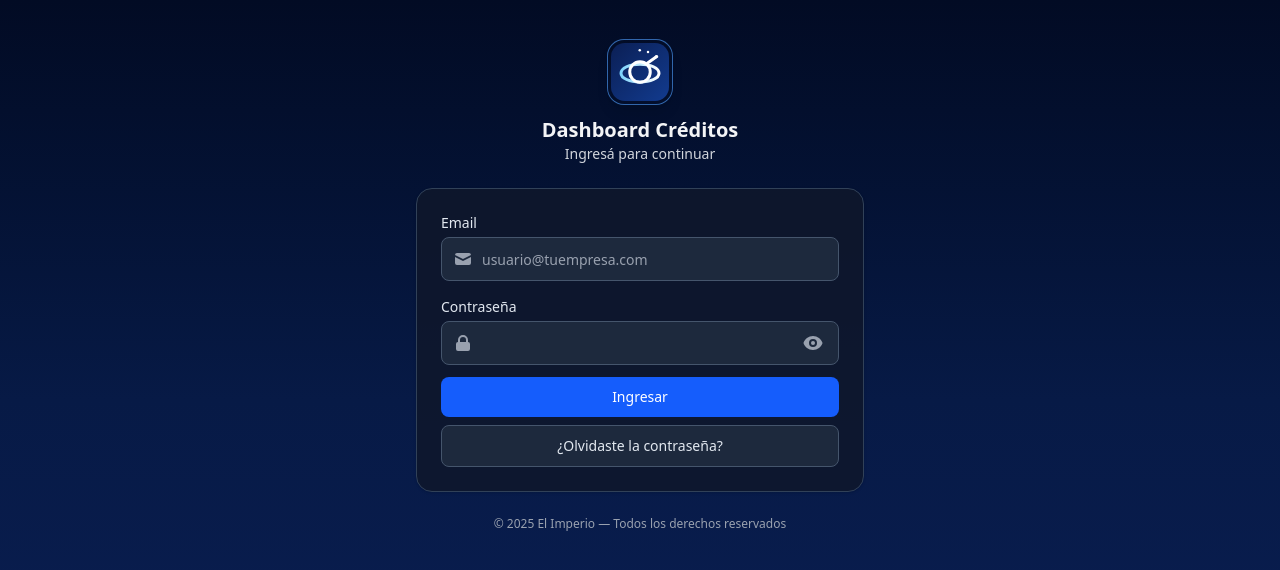
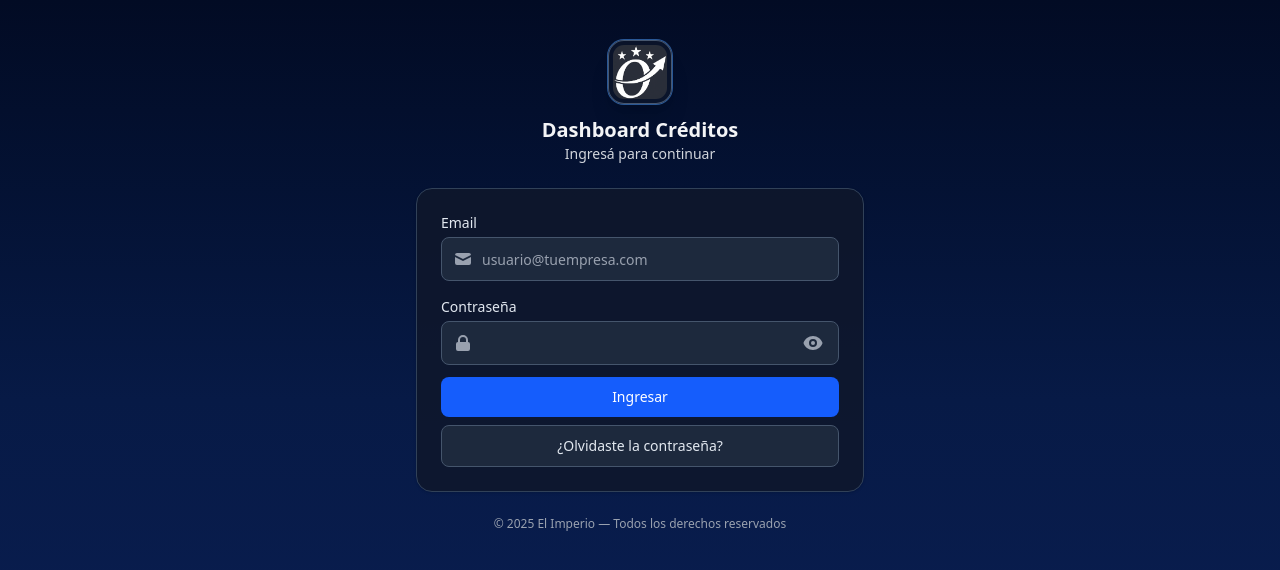
Before and after one commit to Zetta94/creditos-client, a React (Vite) app in the folder creditos-client/: page /login#/login in a window 1280 px wide. Shown: the top 570 px of the page. Built offline with nearby package versions, Linux system fonts and the light colour scheme.

Commit message:
fix logo

```diff
--- a/creditos-client/index.html
+++ b/creditos-client/index.html
@@ -5,14 +5,14 @@
   <meta charset="UTF-8" />
   <meta name="viewport" content="width=device-width, initial-scale=1.0" />
   <title>El Imperio - Dashboard</title>
-  <link rel="icon" type="image/svg+xml" href="/imperio-app-icon.svg" />
+  <link rel="icon" type="image/png" href="/LogoMinimalista.png" />
   <link rel="manifest" href="/manifest.webmanifest" />
   <meta name="theme-color" content="#0b1f55" />
   <meta name="mobile-web-app-capable" content="yes" />
   <meta name="apple-mobile-web-app-capable" content="yes" />
   <meta name="apple-mobile-web-app-status-bar-style" content="default" />
   <meta name="apple-mobile-web-app-title" content="El Imperio" />
-  <link rel="apple-touch-icon" href="/imperio-app-icon.svg" />
+  <link rel="apple-touch-icon" href="/LogoMinimalista.png" />
 </head>
 
 <body>
--- a/creditos-client/public/sw.js
+++ b/creditos-client/public/sw.js
@@ -1,5 +1,5 @@
-const APP_CACHE = "el-imperio-app-v2";
-const ASSETS = ["/", "/index.html", "/manifest.webmanifest", "/imperio-app-icon.svg", "/LogoMinimalista.png"];
+const APP_CACHE = "el-imperio-app-v3";
+const ASSETS = ["/", "/index.html", "/manifest.webmanifest", "/LogoMinimalista.png"];
 
 self.addEventListener("install", (event) => {
   event.waitUntil(
--- a/creditos-client/src/components/SideBar/SideBar.jsx
+++ b/creditos-client/src/components/SideBar/SideBar.jsx
@@ -1,4 +1,5 @@
 import { useEffect, useMemo, useRef, useState } from "react";
+import logo3 from "../../assets/logoListo.png";
 import { useLocation, useNavigate } from "react-router-dom";
 import { HiMenu, HiChevronDown } from "react-icons/hi";
 import SidebarAdmin from "./SideBarAdmin.jsx";
@@ -83,7 +84,7 @@ export default function SideBar() {
               onClick={handleLogoClick}
               className="ml-4 me-6 flex items-center gap-2 rounded-lg px-2 py-1.5 transition hover:bg-slate-700 focus:outline-none focus:ring-2 focus:ring-blue-300"
             >
-              <img src="/imperio-app-icon.svg" className="h-9 w-9 rounded-xl" alt="El Imperio" />
+              <img src={logo3} className="h-10 w-auto rounded-md border border-slate-600/60 bg-slate-900/50 p-1" alt="El Imperio" />
               <div className="hidden sm:flex flex-col leading-none text-left">
                 <span className="text-[10px] uppercase tracking-[0.18em] text-slate-300">El Imperio</span>
                 <span className="text-sm font-semibold text-white">Dashboard</span>
--- a/creditos-client/src/index.css
+++ b/creditos-client/src/index.css
@@ -77,6 +77,26 @@ body {
   color: #94a3b8 !important;
 }
 
+@media (max-width: 768px) {
+  .app-shell button.bg-white,
+  .app-shell button.bg-gray-100,
+  .app-shell button.bg-gray-200,
+  .app-shell button.bg-slate-100,
+  .app-shell button.bg-slate-200 {
+    background-color: #1e293b !important;
+    border-color: #475569 !important;
+    color: #e2e8f0 !important;
+  }
+
+  .app-shell button.bg-white:hover,
+  .app-shell button.bg-gray-100:hover,
+  .app-shell button.bg-gray-200:hover,
+  .app-shell button.bg-slate-100:hover,
+  .app-shell button.bg-slate-200:hover {
+    background-color: #334155 !important;
+  }
+}
+
 @keyframes slide-up {
   from {
     opacity: 0;
--- a/creditos-client/src/pages/Login.jsx
+++ b/creditos-client/src/pages/Login.jsx
@@ -2,6 +2,7 @@ import React from "react";
 import { useNavigate } from "react-router-dom";
 import { useDispatch, useSelector } from "react-redux";
 import { HiMail, HiLockClosed, HiEye, HiEyeOff } from "react-icons/hi";
+import logoMinimal from "../assets/LogoMinimalista.png";
 import { login } from "../store/authSlice";
 
 export default function Login() {
@@ -42,8 +43,8 @@ export default function Login() {
         {/* Marca / logo */}
         <div className="mb-6 text-center">
           <img
-            className="mx-auto mb-3 h-16 w-16 rounded-2xl shadow-lg ring-1 ring-blue-400/60"
-            src="/imperio-app-icon.svg"
+            className="mx-auto mb-3 h-16 w-16 rounded-2xl border border-slate-500/70 bg-slate-900/70 p-1 shadow-xl ring-1 ring-blue-400/50"
+            src={logoMinimal}
             alt="El Imperio"
           />
           <h1 className="text-xl font-semibold text-gray-100">
```
Also changed, not shown: creditos-client/public/manifest.webmanifest.
